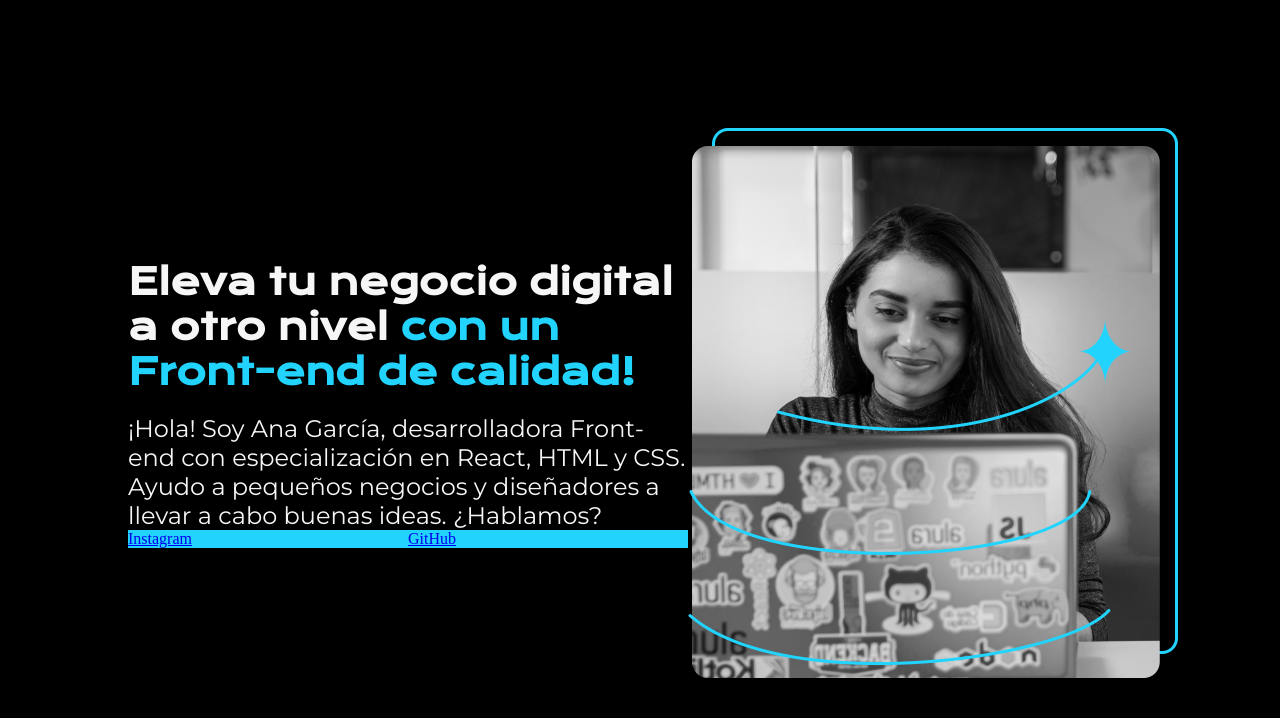
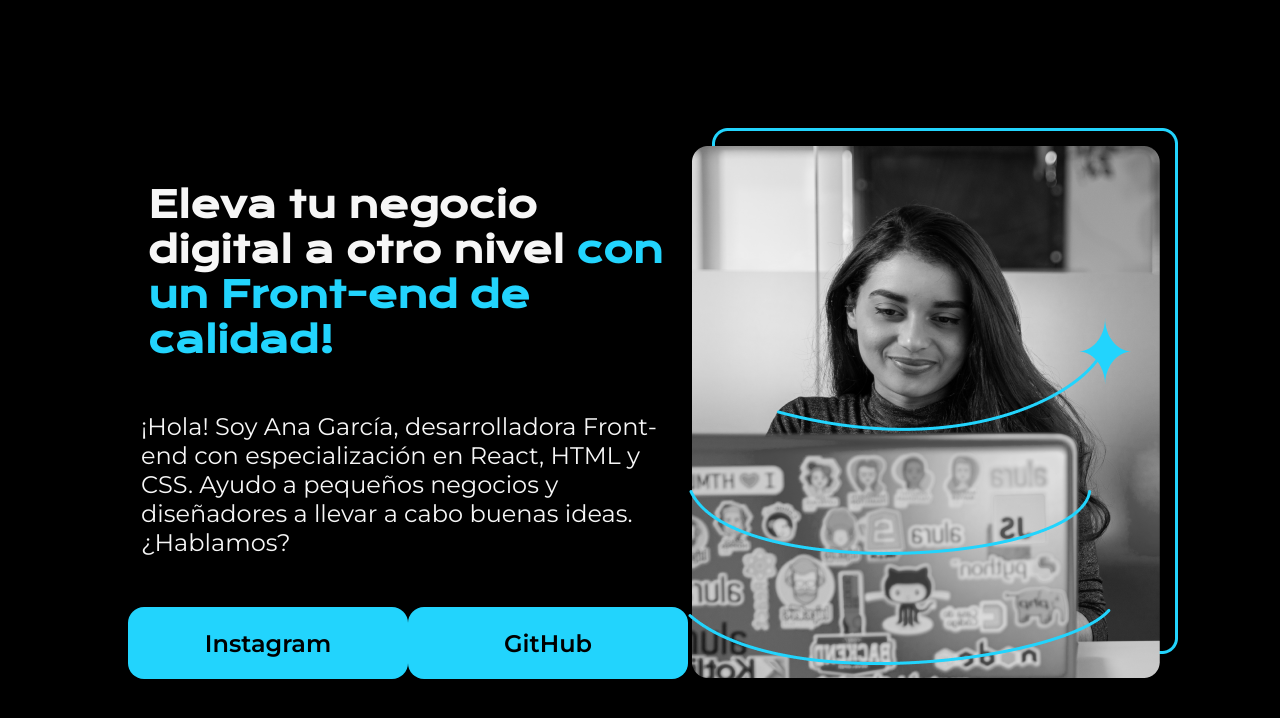
Before and after one commit to claudiamendez7/claudiamendez7, a plain HTML site: page portafolio/index.html in a window 1280 px wide. Drawn offline with nearby package versions, Linux system fonts and the light colour scheme.

Commit message:
estilos texto, botones

```diff
--- a/portafolio/style.css
+++ b/portafolio/style.css
@@ -29,17 +29,20 @@ strong {
 }
 .presentacion__contenido {
   width: 615px;
+  height: 482px;
 }
 
 .presentacion__contenido__titulo {
   font-size: 36px;
   font-family: "Krona One", sans-serif;
-  margin-bottom: 20px;
+  margin: 20px;
 }
 
 .presentacion__contenido__texto {
   font-size: 24px;
   font-family: "Montserrat", sans-serif;
+  padding: 13px;
+  margin: 37px 0;
 }
 
 .presentacion__enlaces {
@@ -50,4 +53,16 @@ strong {
 .presentacion__enlaces__link {
   width: 280px;
   background-color: #22d4fd;
+  text-align: center;
+  padding: 21.5px 0;
+  border-radius: 16px;
+  font-family: "Montserrat", sans-serif;
+  font-size: 24px;
+  font-weight: 600;
+  text-decoration: none;
+  color: #000;
 }
+
+.presentacion__enlaces__link:hover {
+  background-color: #22d4fd;
+}
```
